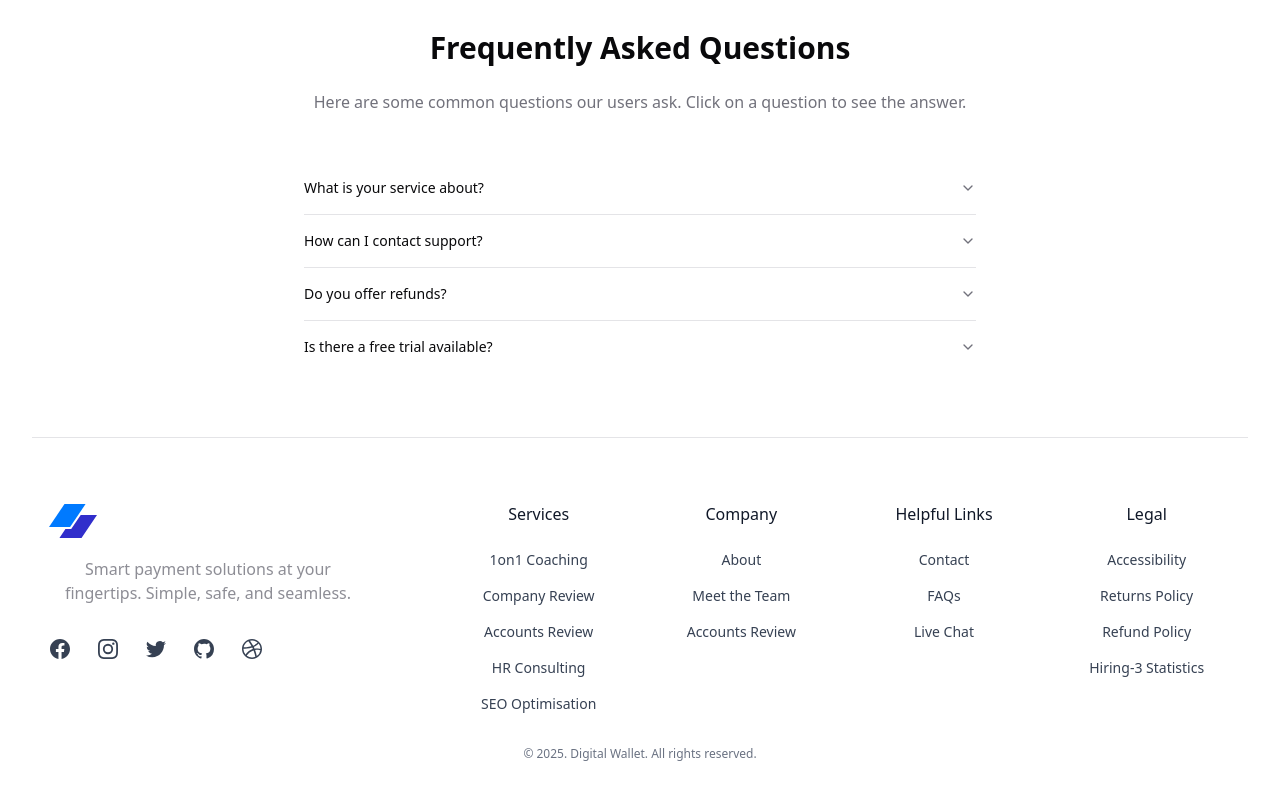
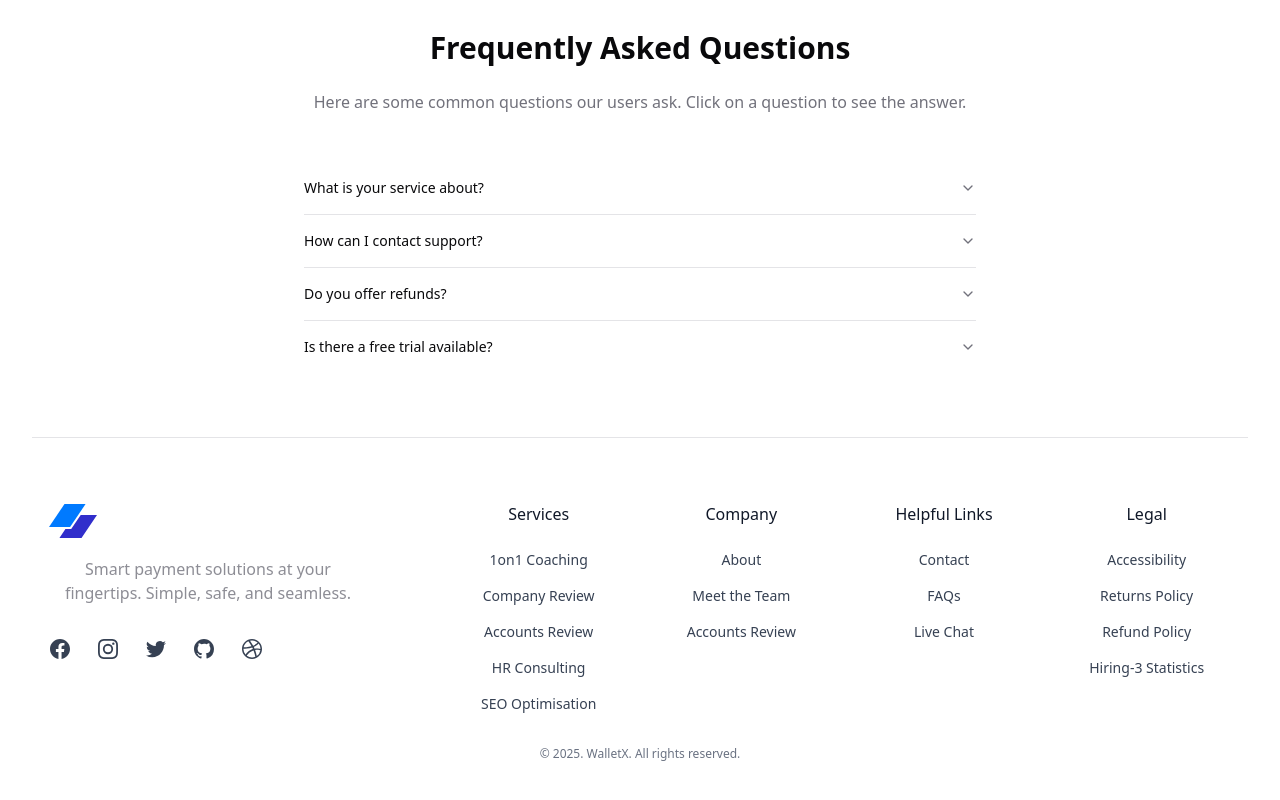
Before and after one commit to mohsinahmedarfat/WalletX-frontend, a React (Vite) app: page / in a window 1280 px wide. Shown: the part 1748-2548 px from the top of the page. Built offline with nearby package versions, Linux system fonts and the light colour scheme; no server answers.

Commit message:
update name

```diff
--- a/index.html
+++ b/index.html
@@ -4,7 +4,7 @@
     <meta charset="UTF-8" />
     <link rel="icon" type="image/svg+xml" href="/logo.svg" />
     <meta name="viewport" content="width=device-width, initial-scale=1.0" />
-    <title>Digital Wallet System Management</title>
+    <title>WalletX</title>
   </head>
   <body>
     <div id="root"></div>
--- a/src/components/layouts/Footer.tsx
+++ b/src/components/layouts/Footer.tsx
@@ -310,7 +310,7 @@ export default function Footer() {
         </div>
 
         <p className="text-xs text-gray-500">
-          &copy; 2025. Digital Wallet. All rights reserved.
+          &copy; 2025. WalletX. All rights reserved.
         </p>
       </div>
     </footer>
```
Also changed, not shown: 2 other files (tests, documents, lock files or other folders).
